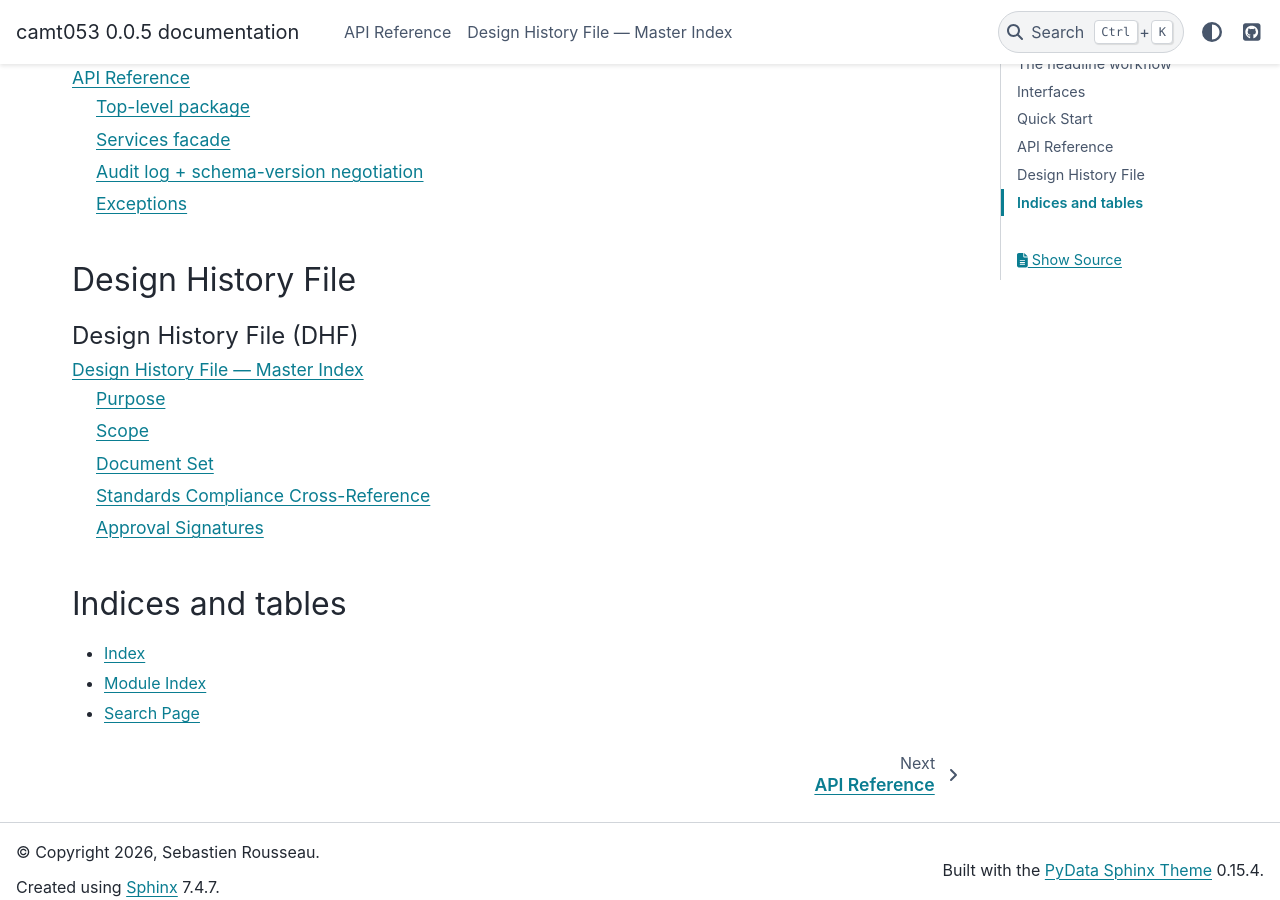
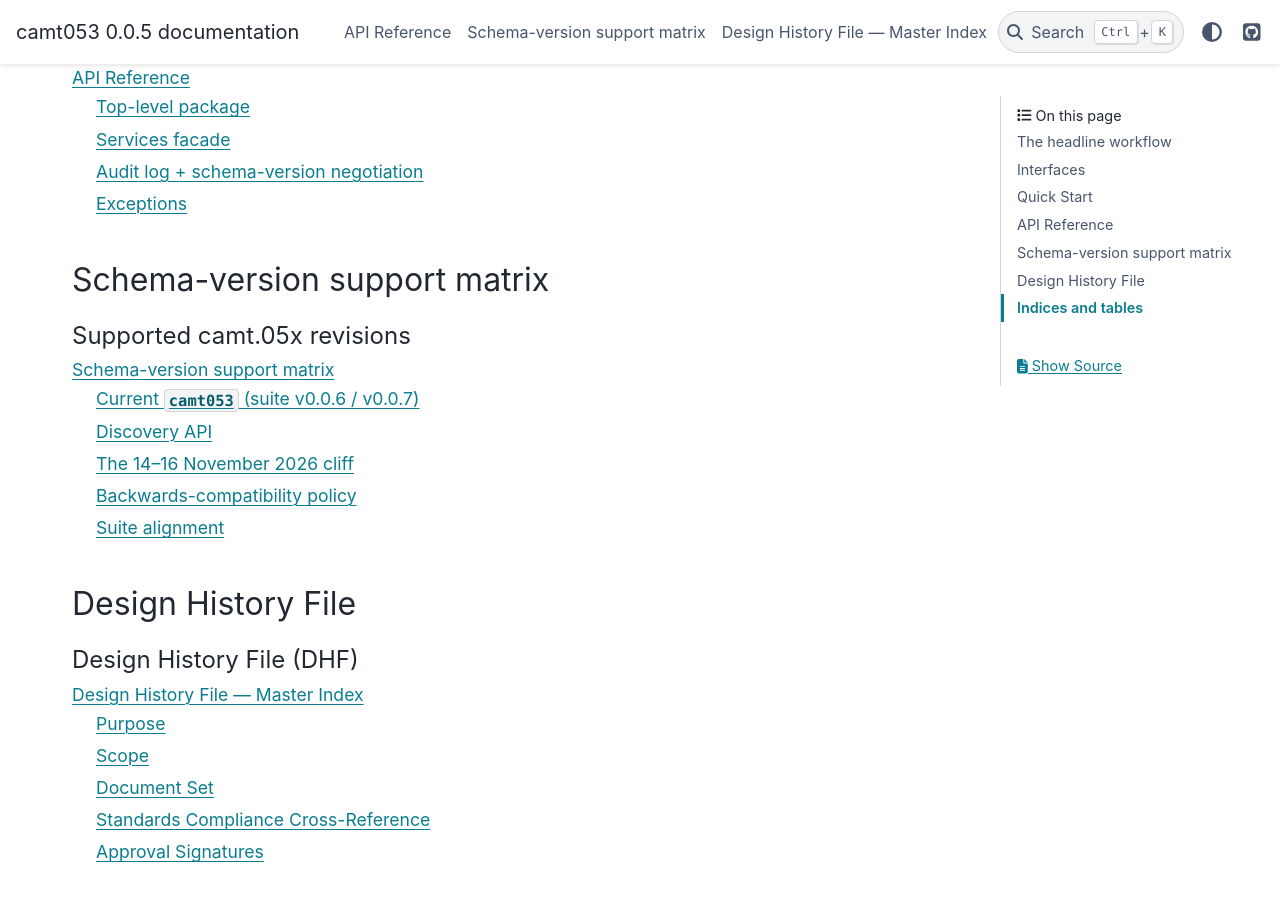
Before and after one commit to sebastienrousseau/camt053, a Sphinx documentation site: the page built from docs/index.rst, in a window 1280 px wide and 900 px high, scrolled down 1383 px. Built offline with Sphinx 7.4.7 and the PyData theme 0.15.4, drawn with Linux system fonts in a browser that asks for light colours; part of the change alters nothing that is shown.

Commit message:
docs: add schema-version support matrix (camt.05x revisions, Nov 2026 cliff) (#91)
Adds docs/version-matrix.md and wires it into docs/index.rst. The
matrix enumerates every camt.05x revision the suite parses, validates,
and reverses, with the 14-16 November 2026 CBPR+ / T2S MR2026 cliff
annotated row-by-row.

Closes F5 in #62.

The matrix sources its data from the authoritative CURRENT_SCHEMA_VERSIONS
and DEPRECATED_SCHEMA_VERSIONS sets in camt053/schema_version.py and
points readers at detect_schema_version / classify_schema_version /
validate_schema_version for the runtime API, plus check_cbpr_readiness
for the Nov 2026 pre-flight.

Also documents the backwards-compatibility policy (current -> deprecated
is a minor bump; codebase removal is a major bump) and the
all-five-packages suite alignment.

---
THE ARCHITECT ᛫ Sebastien Rousseau ᛫ https://sebastienrousseau.com
THE ENGINE ᛞ EUXIS ᛫ Enterprise Unified Execution Intelligence System ᛫ https://euxis.co

Assisted-by: Claude:claude-opus-4-7

````diff
--- a/docs/index.rst
+++ b/docs/index.rst
@@ -67,6 +67,15 @@ API Reference
 
    api
 
+Schema-version support matrix
+-----------------------------
+
+.. toctree::
+   :maxdepth: 2
+   :caption: Supported camt.05x revisions
+
+   version-matrix
+
 Design History File
 -------------------
 
--- /dev/null
+++ b/docs/version-matrix.md
@@ -0,0 +1,109 @@
+# Schema-version support matrix
+
+Which ISO 20022 `camt.05x` schema revisions are supported by which
+release of the `camt053` suite, with the **14–16 November 2026
+CBPR+ cliff** annotated.
+
+The library accepts (parses, validates, reverses) every revision in
+the **Current** column; revisions in the **Deprecated** column still
+parse and validate but emit a deprecation diagnostic; everything else
+is refused by `validate_schema_version(..., strict=True)`.
+
+## Current `camt053` (suite v0.0.6 / v0.0.7)
+
+| Family | Revision | Status | CBPR+ Nov 2026 | T2S MR2026 | Notes |
+| :--- | :--- | :--- | :--- | :--- | :--- |
+| `camt.052` (Account Report) | `.001.08` | **Current** | ✅ Accepted | — | CBPR+ producer lingua franca (BNY, JPM, Citi, GS, DB, BNP, SC). |
+| `camt.052` | `.001.13` | **Current** | ✅ Accepted | ✅ T2S MR2026 target | The cross-border current set. |
+| `camt.053` (Bank-to-Customer Statement) | `.001.08` | **Current** | ✅ Accepted | — | The cross-border current set on the producer side. |
+| `camt.053` | `.001.13` | **Current** | ✅ Accepted | ✅ T2S MR2026 target | Default revision for new code. |
+| `camt.053` | `.001.14` | **Current** | ✅ Accepted | — | Wider family kept current alongside `.13` (XSD shipped). |
+| `camt.054` (Debit/Credit Notification) | `.001.08` | **Current** | ✅ Accepted | — | |
+| `camt.054` | `.001.13` | **Current** | ✅ Accepted | ✅ T2S MR2026 target | |
+| `camt.052/053/054` | `.001.02`–`.001.07` | **Deprecated** | ❌ Rejected post-cliff | — | Library still parses; emits a deprecation diagnostic. |
+| Anything else (`camt.0xx.001.YY` outside the above, or non-camt namespace) | — | **Unsupported** | — | — | Refused by `validate_schema_version(strict=True)` with `UnsupportedSchemaError`. |
+
+The authoritative version sets live in
+[`camt053/schema_version.py`](../camt053/schema_version.py)
+(`CURRENT_SCHEMA_VERSIONS`, `DEPRECATED_SCHEMA_VERSIONS`).
+
+## Discovery API
+
+```python
+from camt053.schema_version import (
+    classify_schema_version,
+    detect_schema_version,
+    validate_schema_version,
+)
+
+xml = open("bank-statement.xml").read()
+
+# Quick: which revision is this payload?
+detect_schema_version(xml)         # "camt.053.001.13"
+
+# Bucketed: "current" / "deprecated" / "unknown" / "unsupported"
+classify_schema_version(detect_schema_version(xml))  # "current"
+
+# Strict gate (raises UnsupportedSchemaError on "unsupported"):
+validate_schema_version(xml, strict=True)
+```
+
+The same surface is exposed through the
+[`camt053-mcp`](https://github.com/sebastienrousseau/camt053-mcp)
+`validate_statement` tool and the REST API's `/validate` endpoint, so
+agents and HTTP clients reach the same classification.
+
+## The 14–16 November 2026 cliff
+
+A coordinated CBPR+ / Fedwire / CHAPS / T2 cutover lands across the
+weekend of **14–16 November 2026**:
+
+- **CBPR+** rejects payment instructions carrying unstructured-only
+  postal addresses (TownName + Country must be structured siblings,
+  not `AdrLine` lines). See `check_cbpr_readiness` for the rule.
+- **`camt.110` / `camt.111`** become mandatory for exceptions and
+  investigations, replacing legacy MT 19x flows on cross-border.
+- **T2S R2026.NOV** upgrades the T2S RTGS and T2 RTGS systems to
+  schema revision **MR2026**: `camt.053` / `camt.054` produced by T2
+  RTGS move to the MR2026 variant; older variants are no longer
+  accepted by the T2/T2S RTGS at receipt.
+
+After the cliff, only the rows marked ✅ in the matrix above will be
+accepted by the major clearing systems. Deprecated revisions
+(`.02`–`.07`) and unstructured-only payloads will be rejected at
+receive-time.
+
+Practical cookbook:
+
+```python
+# Pre-flight a statement before forwarding it on:
+from camt053.compliance import check_cbpr_readiness
+
+report = check_cbpr_readiness(xml)
+if not report["cbpr_ready"]:
+    raise RuntimeError(
+        f"payload not CBPR+ ready: {report['issues']}"
+    )
+```
+
+## Backwards-compatibility policy
+
+The `camt053` suite follows SemVer at the `0.0.x` series. Within a
+minor release line the matrix above is stable: a revision marked
+**Current** today will not be downgraded to **Deprecated** by a patch
+release. Removal from **Current** to **Deprecated** is a minor-bump
+event with a CHANGELOG entry; removal from the codebase entirely is
+a major-bump event.
+
+A revision can be promoted into the **Current** set in a patch release
+when the XSD is bundled and the unit tests cover the round trip.
+
+## Suite alignment
+
+| Package | Reads camt.05x revisions covered by this matrix |
+| :--- | :--- |
+| [`camt053`](https://pypi.org/project/camt053/) (this repo) | All |
+| [`camt053-mcp`](https://pypi.org/project/camt053-mcp/) | All (via `camt053.services`) |
+| [`camt053-lsp`](https://pypi.org/project/camt053-lsp/) | All (via `camt053.services`) |
+| [`camt053-writer-xlsx`](https://pypi.org/project/camt053-writer-xlsx/) | All (consumes `ParsedDocument` from any current revision) |
+| [`camt053-loader-mt940`](https://pypi.org/project/camt053-loader-mt940/) | Emits a `ParsedDocument` shape downstream consumers can target as `camt.053.001.13` |
````
